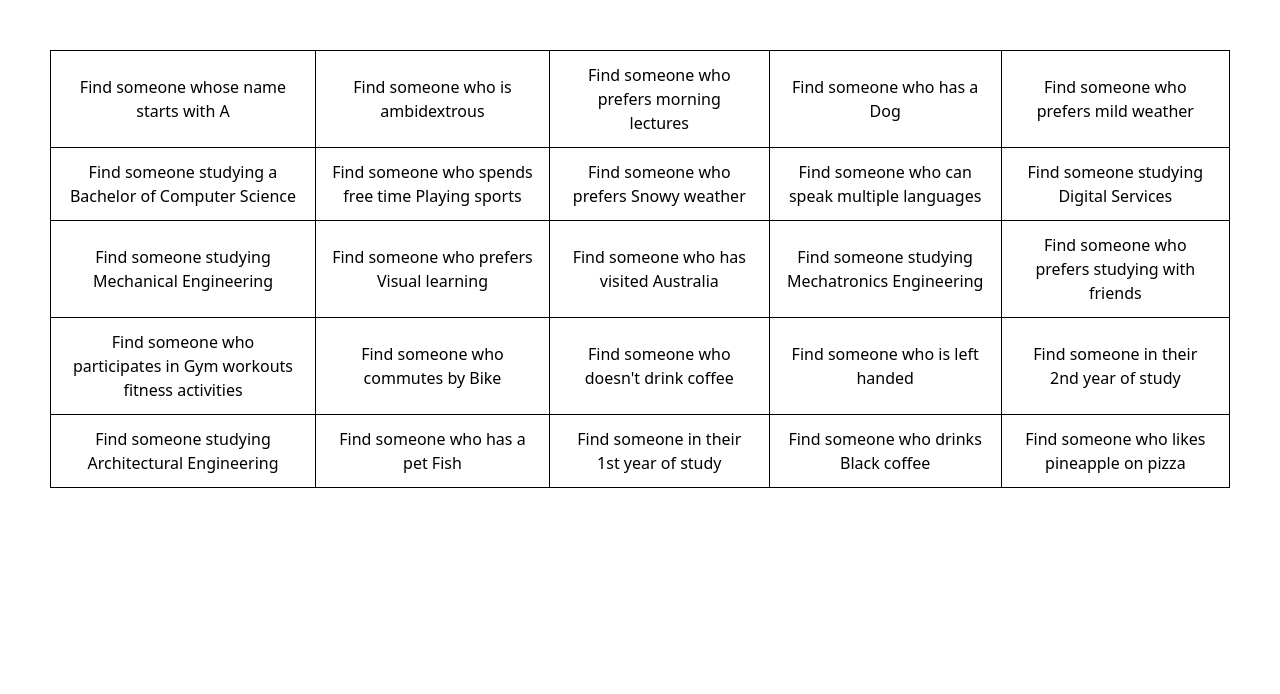
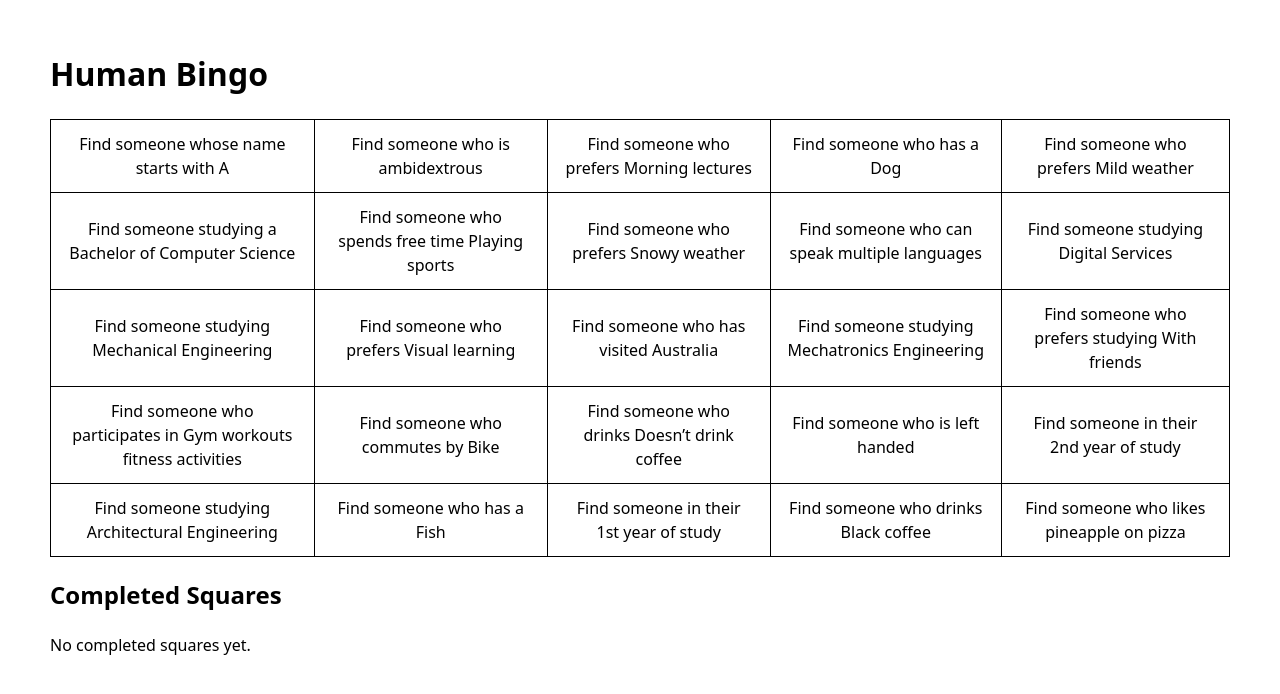
Before and after one commit to aryan1789/human-bingo, a React (Vite) app: page / in a window 1280 px wide. Shown: the top 694 px of the page. Built offline with nearby package versions, Linux system fonts and the light colour scheme.

Commit message:
Add clickable cells storing names matching squares

```diff
--- a/src/App.css
+++ b/src/App.css
@@ -9,3 +9,21 @@ td {
   min-width: 160px;
   text-align: center;
 }
+
+.completed {
+  text-decoration: line-through;
+  color: #444;
+}
+
+.cell-name {
+  font-size: 0.9em;
+  color: #222;
+  margin-top: 6px;
+}
+
+ul {
+  max-width: 720px;
+  margin: 0.5rem auto 2rem;
+  text-align: left;
+  padding-left: 1.2rem;
+}
--- a/src/App.tsx
+++ b/src/App.tsx
@@ -1,12 +1,12 @@
+import { useState } from 'react'
 import './App.css'
 
-// Edit this array to change the 4x4 bingo boxes.
 const items: string[] = [
   'Find someone whose name starts with A',
   'Find someone who is ambidextrous',
-  'Find someone who prefers morning lectures',
+  'Find someone who prefers Morning lectures',
   'Find someone who has a Dog',
-  'Find someone who prefers mild weather',
+  'Find someone who prefers Mild weather',
   'Find someone studying a Bachelor of Computer Science',
   'Find someone who spends free time Playing sports',
   'Find someone who prefers Snowy weather',
@@ -16,35 +16,76 @@ const items: string[] = [
   'Find someone who prefers Visual learning',
   'Find someone who has visited Australia',
   'Find someone studying Mechatronics Engineering',
-'Find someone who prefers studying with friends',
+  'Find someone who prefers studying With friends',
   'Find someone who participates in Gym workouts fitness activities',
   'Find someone who commutes by Bike',
-'Find someone who doesn\'t drink coffee',
+  'Find someone who drinks Doesn’t drink coffee',
   'Find someone who is left handed',
   'Find someone in their 2nd year of study',
   'Find someone studying Architectural Engineering',
-'Find someone who has a pet Fish',
+  'Find someone who has a Fish',
   'Find someone in their 1st year of study',
   'Find someone who drinks Black coffee',
   'Find someone who likes pineapple on pizza',
 ]
 
 function App() {
+  const [names, setNames] = useState<Array<string | null>>(Array(items.length).fill(null))
+
   const rows: JSX.Element[] = []
   for (let r = 0; r < 5; r++) {
     const cols: JSX.Element[] = []
     for (let c = 0; c < 5; c++) {
       const idx = r * 5 + c
-      cols.push(<td key={c}>{items[idx] ?? ''}</td>)
+      const filled = !!names[idx]
+      cols.push(
+        <td
+          key={c}
+          className={filled ? 'completed' : ''}
+          onClick={() => {
+            const current = names[idx] ?? ''
+            const input = window.prompt('Enter name for this square:', current)
+            if (input === null) return
+            const trimmed = input.trim()
+            if (trimmed === '') return
+            setNames(prev => {
+              const next = [...prev]
+              next[idx] = trimmed
+              return next
+            })
+          }}
+          style={{ cursor: 'pointer' }}
+        >
+          <div>{items[idx] ?? ''}</div>
+          {filled && <div className="cell-name">— {names[idx]}</div>}
+        </td>
+      )
     }
     rows.push(<tr key={r}>{cols}</tr>)
   }
 
+  const found = names
+    .map((n, i) => (n ? { name: n, item: items[i] } : null))
+    .filter(Boolean) as Array<{ name: string; item: string }>
+
   return (
     <div>
+      <h1>Human Bingo</h1>
       <table>
         <tbody>{rows}</tbody>
       </table>
+
+      <h2>Completed Squares</h2>
+      {found.length === 0 ? (
+        <p>No completed squares yet.</p>
+      ) : (
+        <ul>
+          {found.map((f, i) => (
+            <li key={i}>{f.name} — {f.item}</li>
+          ))}
+        </ul>
+      )}
+
     </div>
   )
 }
```
Lines whose indentation alone changed are shown as unchanged.
